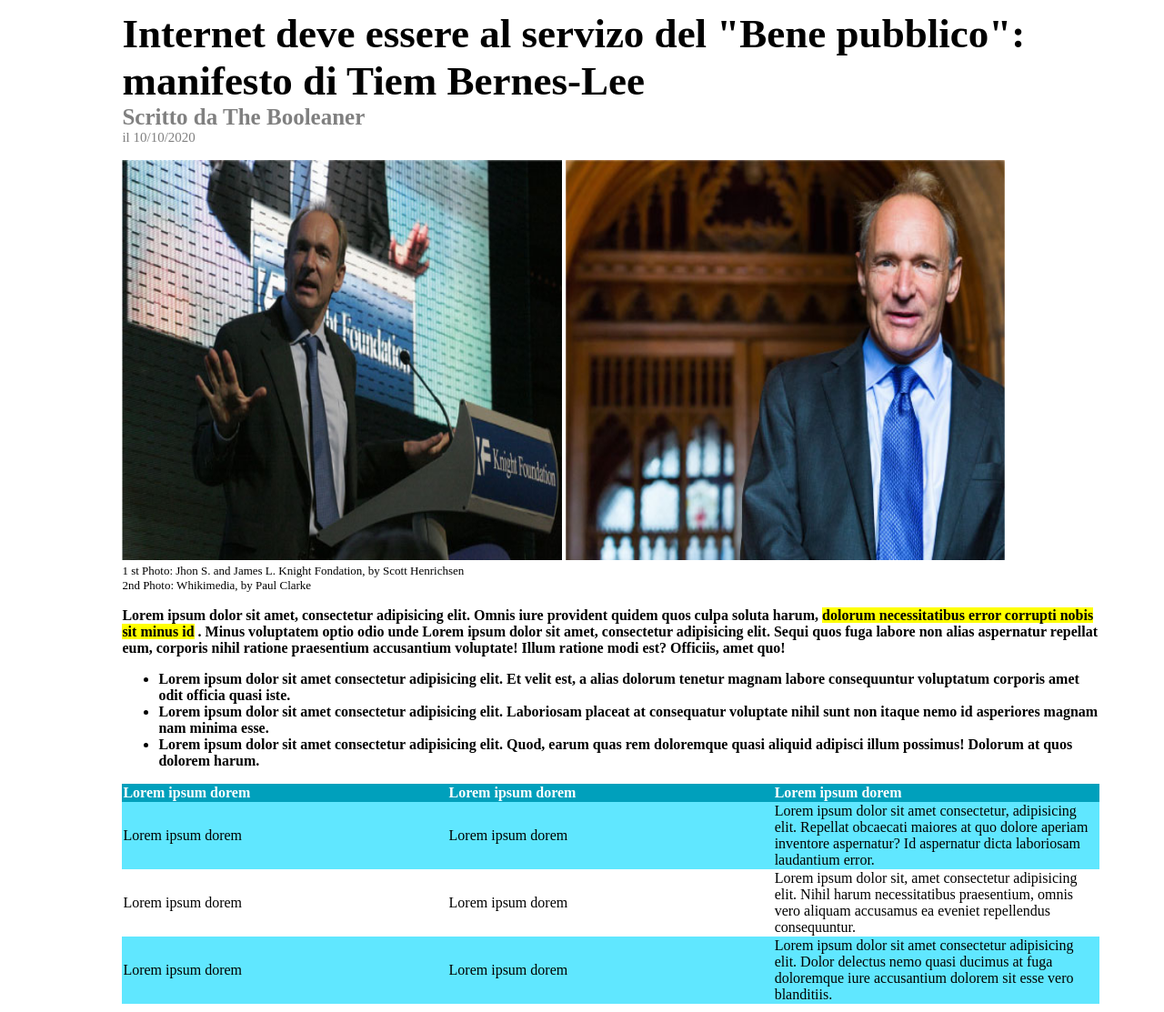
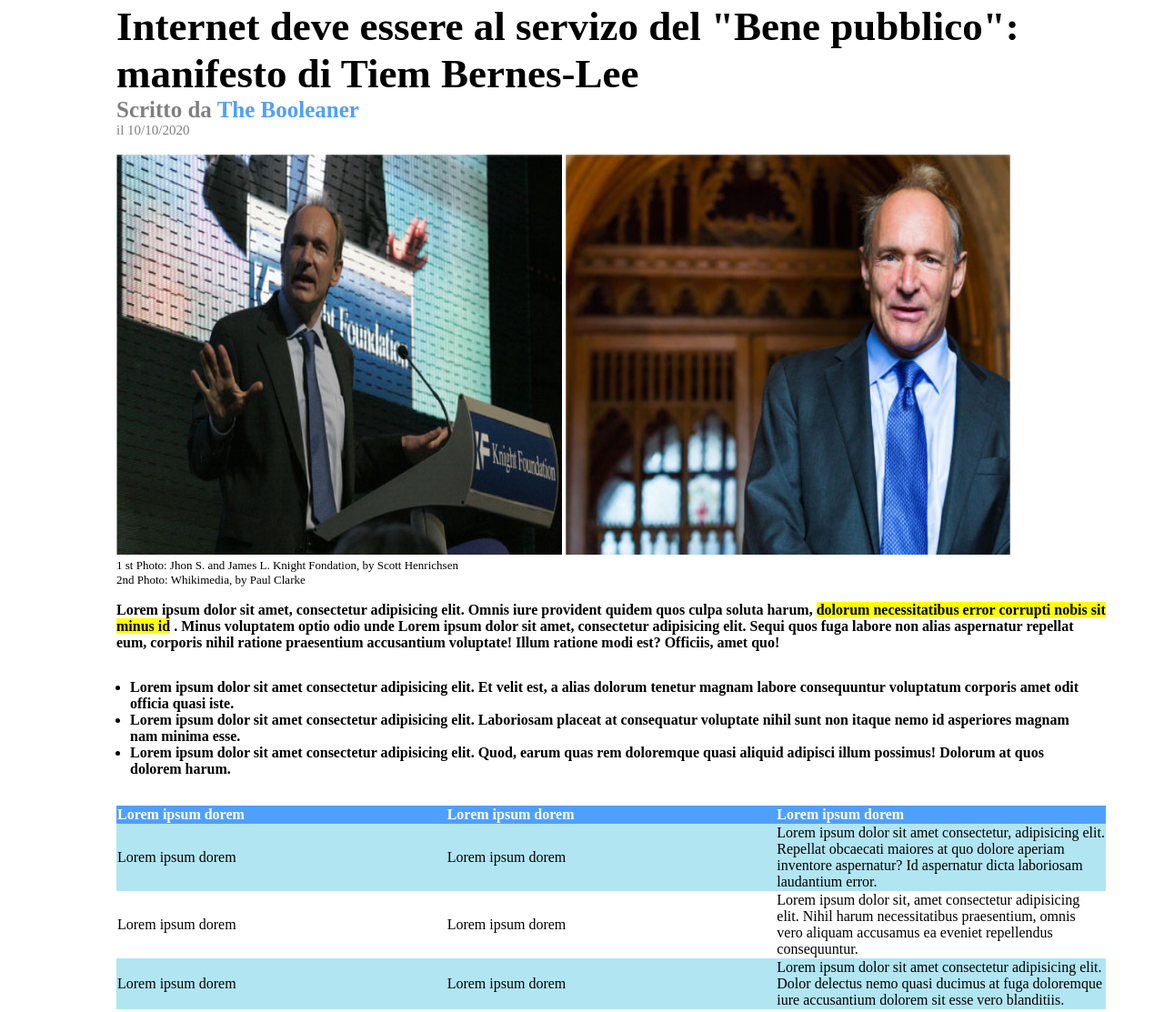
Before and after one commit to AlexLosciale/html-css-booleaner, a plain HTML site: page index.html in a window 1280 px wide. Shown: the part 227-1340 px from the top of the page at 91% size. Drawn offline with Linux system fonts and the light colour scheme.

Commit message:
add:body/mark

```diff
--- a/index.html
+++ b/index.html
@@ -14,9 +14,9 @@
             <h1>Internet deve essere al servizo del "Bene pubblico": <br>
                 manifesto di Tiem Bernes-Lee
             </h1>
-            <p class="data"><strong>Scritto da The Booleaner</strong> <br>
-                <p class="data2">il 10/10/2020</p>
-            </p>
+            <p class="data"><strong>Scritto da <mark class="the">The Booleaner</mark></strong> <br></p>
+            <p class="data2">il 10/10/2020</p>
+            <br>
 
             <img class="tim" src="./img/tim-1.jpg" alt="1">
             <img class="tim" src="./img/tim-2.jpg" alt="2">
--- a/style.css
+++ b/style.css
@@ -1,8 +1,12 @@
+body{
+    margin: 0%
+}
+
 .logo{
     background-image: url(./img/pattern.png);
     width: 100%;
     height: 200px;
-    background-color: aqua;
+    background-color: #4EA0FF;
 }
 
 .booleam{
@@ -30,6 +34,10 @@ h1{
     margin-bottom: 0%;
 }
 
+.the{
+    color: #4EA0FF;
+    background-color: white;
+}
 .data2{
     font-size: 15px;
     color: gray;
@@ -47,6 +55,10 @@ h1{
     font-size: small;
 }
 
+ul{
+    padding: 15px;
+}
+
 table{
     border-collapse: collapse;
     width: 100%;
@@ -54,13 +66,13 @@ table{
 
 th{
     color: white;
-    background-color: rgb(0, 160, 188);
+    background-color: #4EA0FF;
     width: 30%;
     text-align: left;
 }
 
 .color{
-    background-color: rgb(96, 231, 255);
+    background-color: #B1E5F2;
 }
 
 h3{
```
